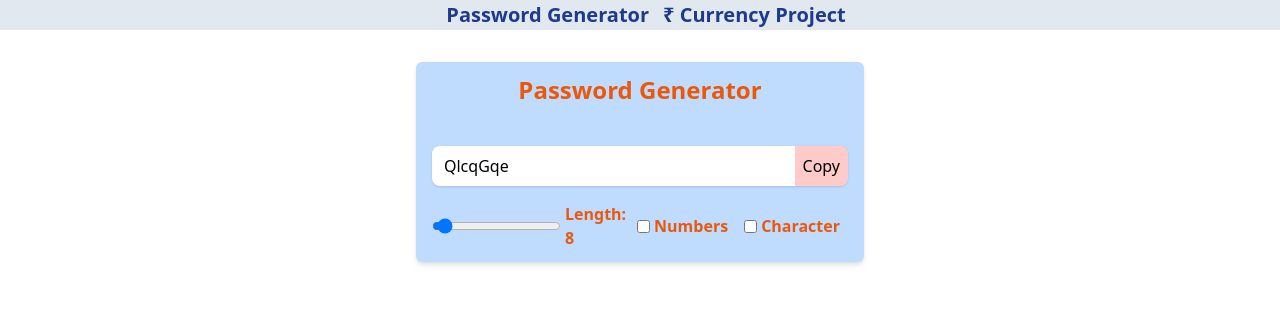
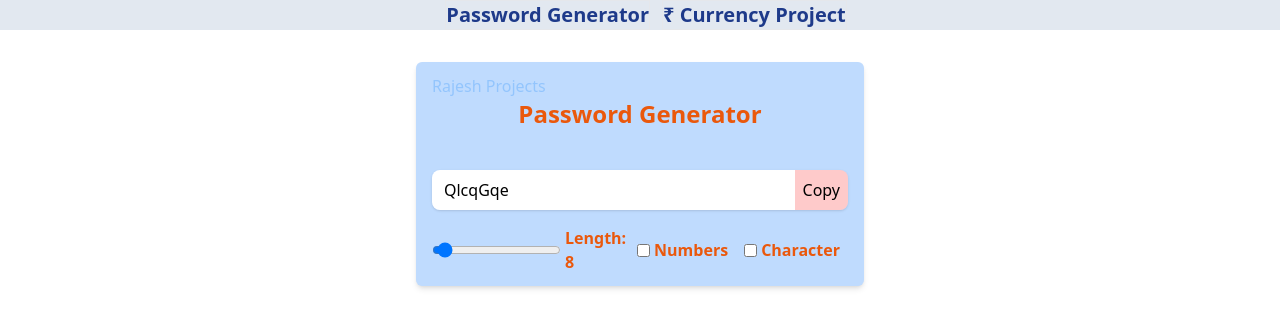
Before and after one commit to Rajeshkumarachari/password, a React (Create React App) app: page / in a window 1280 px wide. Shown: the top 328 px of the page. Built offline with nearby package versions, Linux system fonts and the light colour scheme.

Commit message:
name added

```diff
--- a/src/App.js
+++ b/src/App.js
@@ -32,6 +32,7 @@ const App = () => {
   return (
     <>
       <div className=" w-full max-w-md mx-auto  shadow-md rounded-md px-4 py-3 my-8  bg-blue-200 ">
+        <p className=" text-blue-300">Rajesh Projects</p>
         <h1 className=" flex justify-center text-2xl font-semibold mb-10 text-orange-600">
           {" "}
           Password Generator
```
